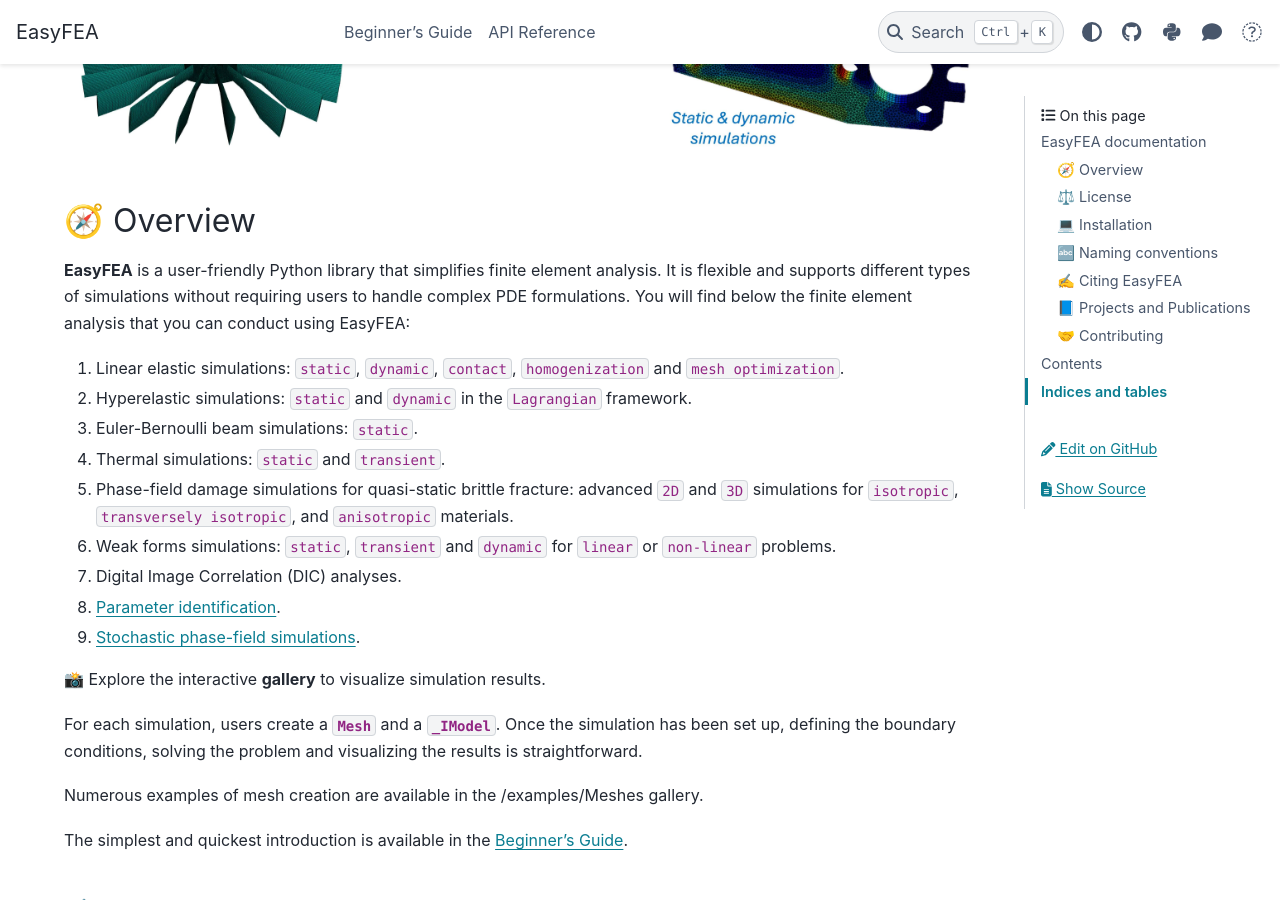
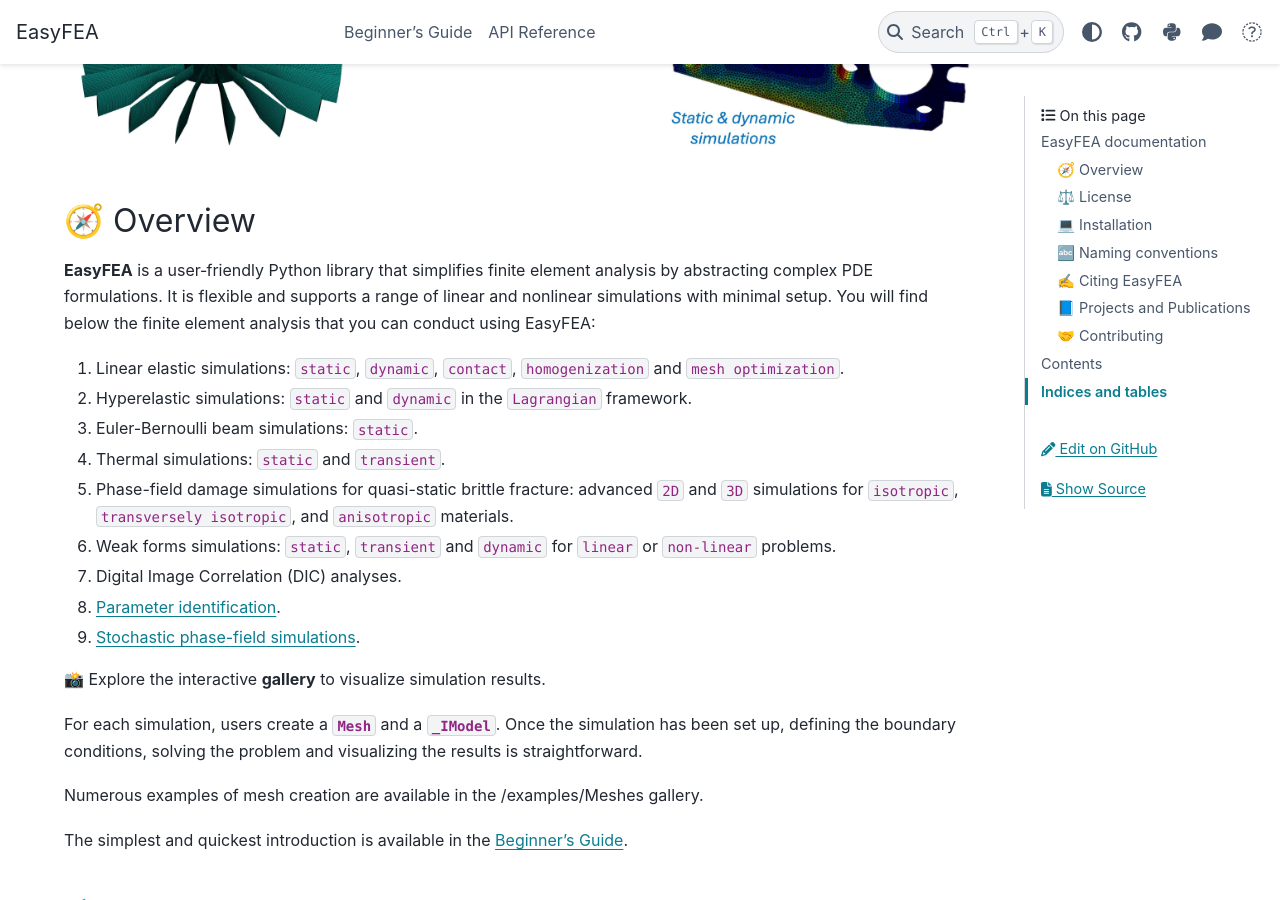
Before and after one commit to matnoel/EasyFEA, a Sphinx documentation site: the page built from docs/index.md, in a window 1280 px wide and 900 px high, scrolled down 517 px. Built offline with Sphinx 7.4.7 and the PyData theme 0.15.4, drawn with Linux system fonts in a browser that asks for light colours; pages that are not in the unit, such as notebooks, are missing from menus.

```diff
--- a/docs/index.md
+++ b/docs/index.md
@@ -4,7 +4,7 @@
 
 ## 🧭 Overview
 
-**EasyFEA** is a user-friendly Python library that simplifies finite element analysis. It is flexible and supports different types of simulations without requiring users to handle complex PDE formulations. You will find below the finite element analysis that you can conduct using EasyFEA:
+**EasyFEA** is a user‑friendly Python library that simplifies finite element analysis by abstracting complex PDE formulations. It is flexible and supports a range of linear and nonlinear simulations with minimal setup. You will find below the finite element analysis that you can conduct using EasyFEA:
 
 1. {doc}`Linear elastic simulations <examples/LinearizedElasticity/index>`: ``static``, ``dynamic``, ``contact``, ``homogenization`` and ``mesh optimization``.
 2. {doc}`Hyperelastic simulations <examples/Hyperelasticity/index>`: ``static`` and ``dynamic`` in the ``Lagrangian`` framework.
```
Also changed, not shown: docs/begin.md (+2 -0 lines), examples/README.rst, 1 other file.
